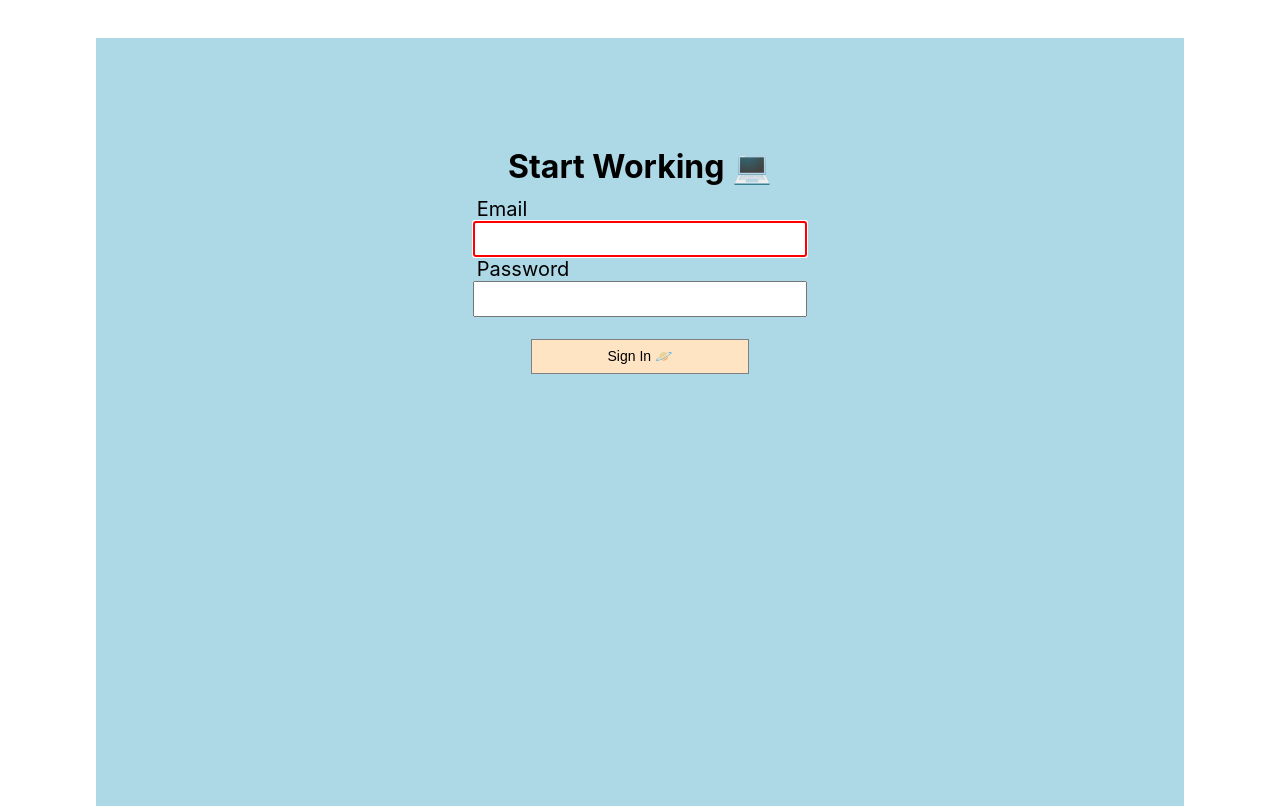
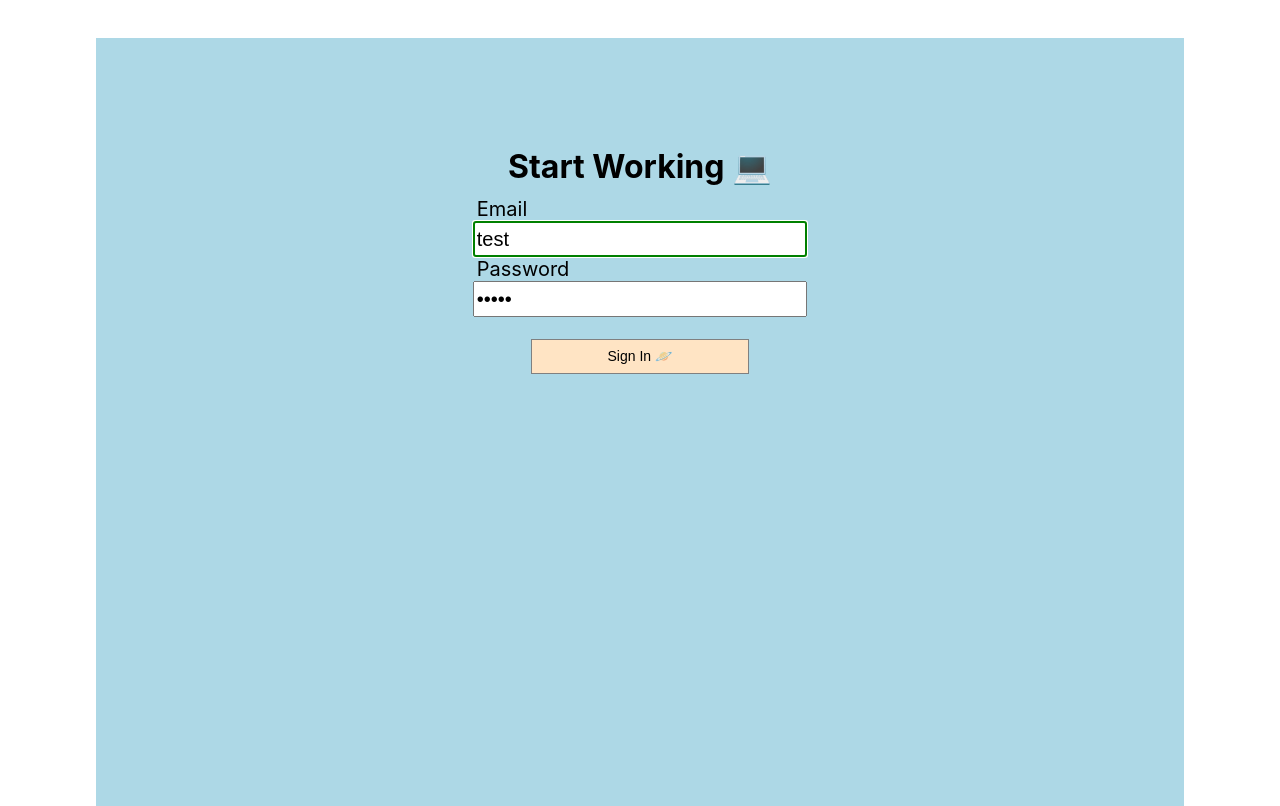
Before and after one commit to futuro-camp/education-group-one, a React (Create React App) app in the folder reactproducts/: page / in a window 1280 px wide. Built offline with nearby package versions, Linux system fonts and the light colour scheme.

Commit message:
Created Axios
- instance
- authorization method

```diff
--- a/reactproducts/package.json
+++ b/reactproducts/package.json
@@ -3,7 +3,10 @@
   "version": "0.1.0",
   "private": true,
   "dependencies": {
+    "axios": "^0.19.0",
+    "prop-types": "^15.7.2",
     "react": "^16.8.6",
+    "react-axios": "^2.0.3",
     "react-dom": "^16.8.6",
     "react-dropdown": "^1.6.4",
     "react-router-dom": "^5.0.1",
--- a/reactproducts/src/header.css
+++ b/reactproducts/src/header.css
@@ -3,6 +3,7 @@
     width: 150%;
     display: flex;
     justify-content: flex-start;
+    align-items: flex-end;
 }
 .navigation button {
     width: 30%;
--- a/reactproducts/src/header.jsx
+++ b/reactproducts/src/header.jsx
@@ -13,6 +13,7 @@ function Header() {
             <CustomButton name="Home"/>
             <CustomButton name="Contacts"/>
             <CustomButton name="About"/>
+            <CustomButton name="❌LogOff "/>
         </div>
     )
 }
--- a/reactproducts/src/login.css
+++ b/reactproducts/src/login.css
@@ -10,7 +10,7 @@
     font-size: 20px;
 }
 .login input:focus {
-    outline-color: red;
+    outline-color: green;
 }
 .login label {
     width: 30%;
--- a/reactproducts/src/login.jsx
+++ b/reactproducts/src/login.jsx
@@ -1,5 +1,10 @@
 import React from "react";
 import "./login.css";
+import axios from "axios";
+export const instance = () => axios.create({
+    baseURL: "http://192.168.1.100:3000/",
+    responseType: "json"
+});
 
 class Input extends React.Component {
     constructor(props) {
@@ -10,14 +15,14 @@ class Input extends React.Component {
             return (
             <div className="login">
                 <label>Email</label>
-                <input className="email" type="text" autoFocus="autofocus" ref={(input) => {this.textInput = input;}}/>
+                <input className="email" type="text" autoFocus="autofocus" defaultValue="test" ref={(input) => {this.textInput = input;}}/>
             </div>
             )
         } else if (this.props.password) {
             return (
                 <div className="login">
                     <label>Password</label>
-                    <input className="password" type="password" ref={(input) => {this.textInput = input;}}/>
+                    <input className="password" type="password" defaultValue="admin" ref={(input) => {this.textInput = input;}}/>
                 </div>
             )
         }
@@ -25,18 +30,26 @@ class Input extends React.Component {
 }
 
 class Login extends React.Component {
-
     constructor() {
         super();
         this.Authorization = this.Authorization.bind(this);
     }
-
+    //This method POST (log/pass).value to server
+    //and if it=true - server gives answer-object with authorization-key
     Authorization() {
-        // console.log(this.textEmail.textInput.value);
-        // console.log(this.textPassword.textInput.value);
-        this.props.history.push("/items");
+        console.log(this.textEmail.textInput.value);
+        console.log(this.textPassword.textInput.value);
+        axios.post("http://192.168.1.100:3000/login", {
+        login: this.textEmail.textInput.value,
+        password: this.textPassword.textInput.value})
+        .then((obj) => {
+            console.log(obj.data.key);
+            this.props.history.push("/items");
+        })
+        .catch((error) => {
+            console.log(error);
+        })
     }
-
     render() {
         return(
             <div className="login">
--- a/reactproducts/src/wrapper.jsx
+++ b/reactproducts/src/wrapper.jsx
@@ -27,7 +27,6 @@ export const Wrapper = ()=> {
                     }/>
                 </Switch>
             </Router>
-            {/* <Login /> */}
         </div>
     )
 }
```
Also changed, not shown: reactproducts/src/items.jsx (+5 -22 lines), 1 other file (tests, documents, lock files or other folders).
